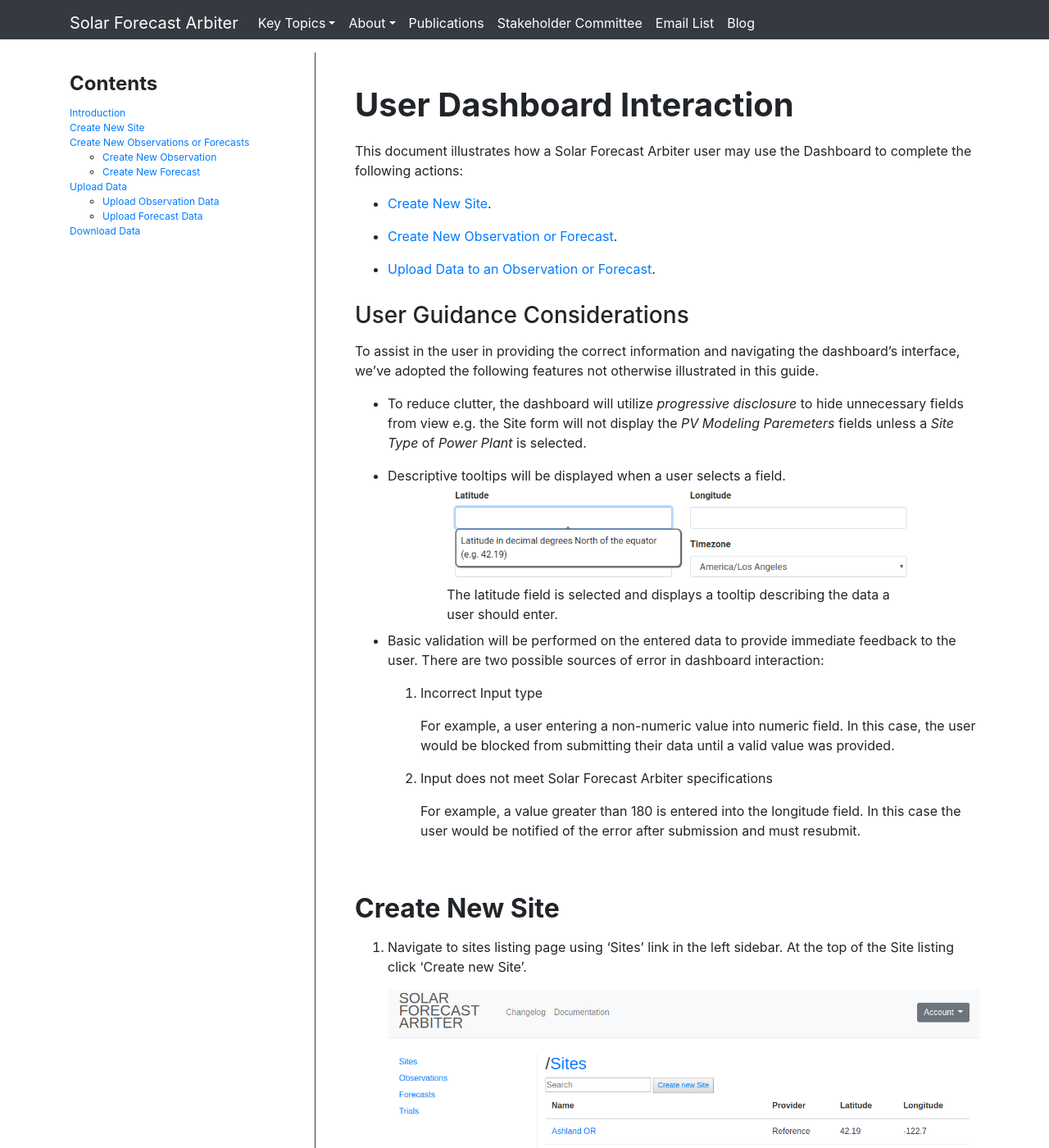
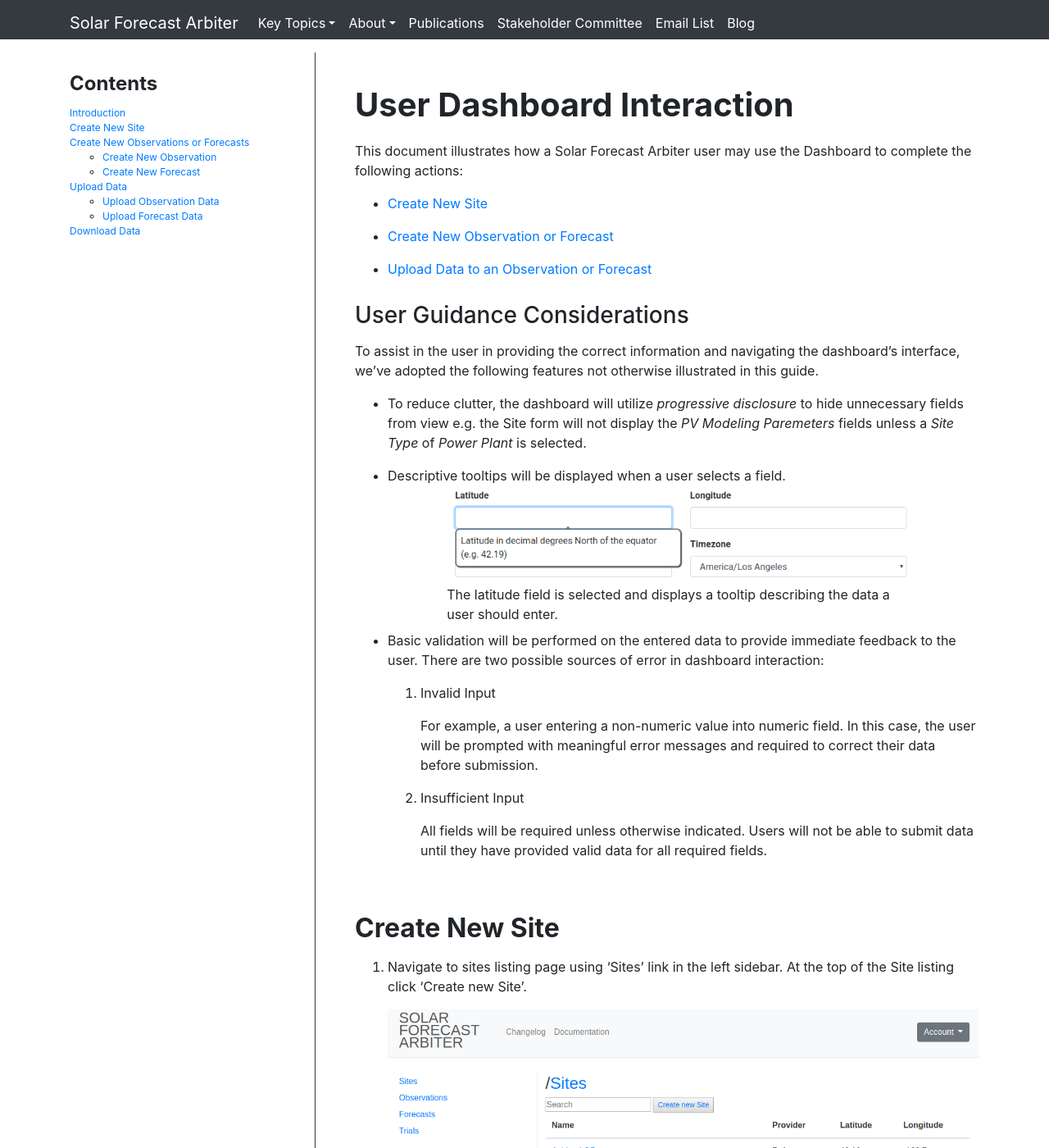
Before and after one commit to SolarArbiter/SolarArbiter.github.io, a Jekyll site: the page built from dashboarddoc.md, in a window 1280 px wide and 1400 px high. Shown: the whole window at 82% size. Built offline with Jekyll 4.4.1, drawn with Linux system fonts in a browser that asks for light colours; comment, search, counter and statistics services are not loaded; our own code applies the rules of GitHub Pages for plain Markdown files; some of the changed text lies outside the part shown.

Commit message:
update note about errors

```diff
--- a/dashboarddoc.md
+++ b/dashboarddoc.md
@@ -10,11 +10,11 @@
 This document illustrates how a Solar Forecast Arbiter user may use the
 Dashboard to complete the following actions:
 
--   [Create New Site](#create-new-site).
+-   [Create New Site](#create-new-site)
 
--   [Create New Observation or Forecast](#create-new-observation-or-forecast).
+-   [Create New Observation or Forecast](#create-new-observation-or-forecast)
 
--   [Upload Data to an Observation or Forecast](#upload-data).
+-   [Upload Data to an Observation or Forecast](#upload-data)
 
 ### User Guidance Considerations
 To assist in the user in providing the correct information and
@@ -35,17 +35,17 @@
    immediate feedback to the user. There are two possible sources of
    error in dashboard interaction:
 
-   1.  Incorrect Input type
+   1.  Invalid Input
 
        For example, a user entering a non-numeric value into numeric
-       field. In this case, the user would be blocked from submitting
-       their data until a valid value was provided.
+       field. In this case, the user will be prompted with meaningful
+       error messages and required to correct their data before submission.
 
-   2.  Input does not meet Solar Forecast Arbiter specifications
+   2.  Insufficient Input
 
-	   For example, a value greater than 180 is entered into the
-	   longitude field. In this case the user would be notified
-       of the error after submission and must resubmit.
+	   All fields will be required unless otherwise indicated. Users will
+	   not be able to submit data until they have provided valid data
+	   for all required fields.
 
 Create New Site
 -------------
@@ -67,7 +67,7 @@
 
 3. After submission, you will be redirected to a Site
    page which displays the new Site’s metadata and allows you
-   to create associated Observations and Forecasts(see
+   to create associated Observations and Forecasts (see
    [Create New Observation or Forecast](#create-new-observation-or-forecast)).
 
    *Power Plant Site Page*
@@ -78,7 +78,7 @@
 ---------------------------------
 {: .anchor}
 
-To create an Observation or Forecast, an associated site must already exist(see [Create New Site](#create-new-site)).
+To create an Observation or Forecast, an associated site must already exist (see [Create New Site](#create-new-site)).
 
 ### Create New Observation
 {: anchor}
@@ -91,7 +91,7 @@
 
 3.  Enter metadata for your Observation. On submission, you will be redirected
     to an Observation page which displays the new Observation metadata and a
-    link to add Observation data(see [Upload Data](#upload-observation-data)).
+    link to add Observation data (see [Upload Data](#upload-observation-data)).
 - *Observation form*
 <img class="my-3" src="/images/weather_obs.png"/>
 - *Created Observation page*
@@ -108,7 +108,7 @@
 
 3.  Enter metadata for your Forecast. On submission, you will be redirected
     to a Forecast page which displays the new Forecast metadata and a
-    link to add Forecast data(see [Upload Data](#upload-forecast-data)).
+    link to add Forecast data (see [Upload Data](#upload-forecast-data)).
 - *Forecast form*
 <img class="my-3" src="/images/forecast_form.png"/>
 - *Created Forecast page*
@@ -120,9 +120,9 @@
 {: .anchor}
 
 To upload data, an associated Site and Observation or Forecast object
-must already exist(see [Create New Site](#create-New-site) or
-[Create New Observation or Forecast](#create-new-observation-or-forecast))
-. The instructions here will describe the process of
+must already exist (see [Create New Site](#create-New-site) or
+[Create New Observation or Forecast](#create-new-observation-or-forecast)).
+The instructions here will describe the process of
 uploading data using the dashboard.
 Uploading data may be automated using the API, see
 [https://dev-api.solarforecastarbiter.org/](https://dev-api.solarforecastarbiter.org/)
```
